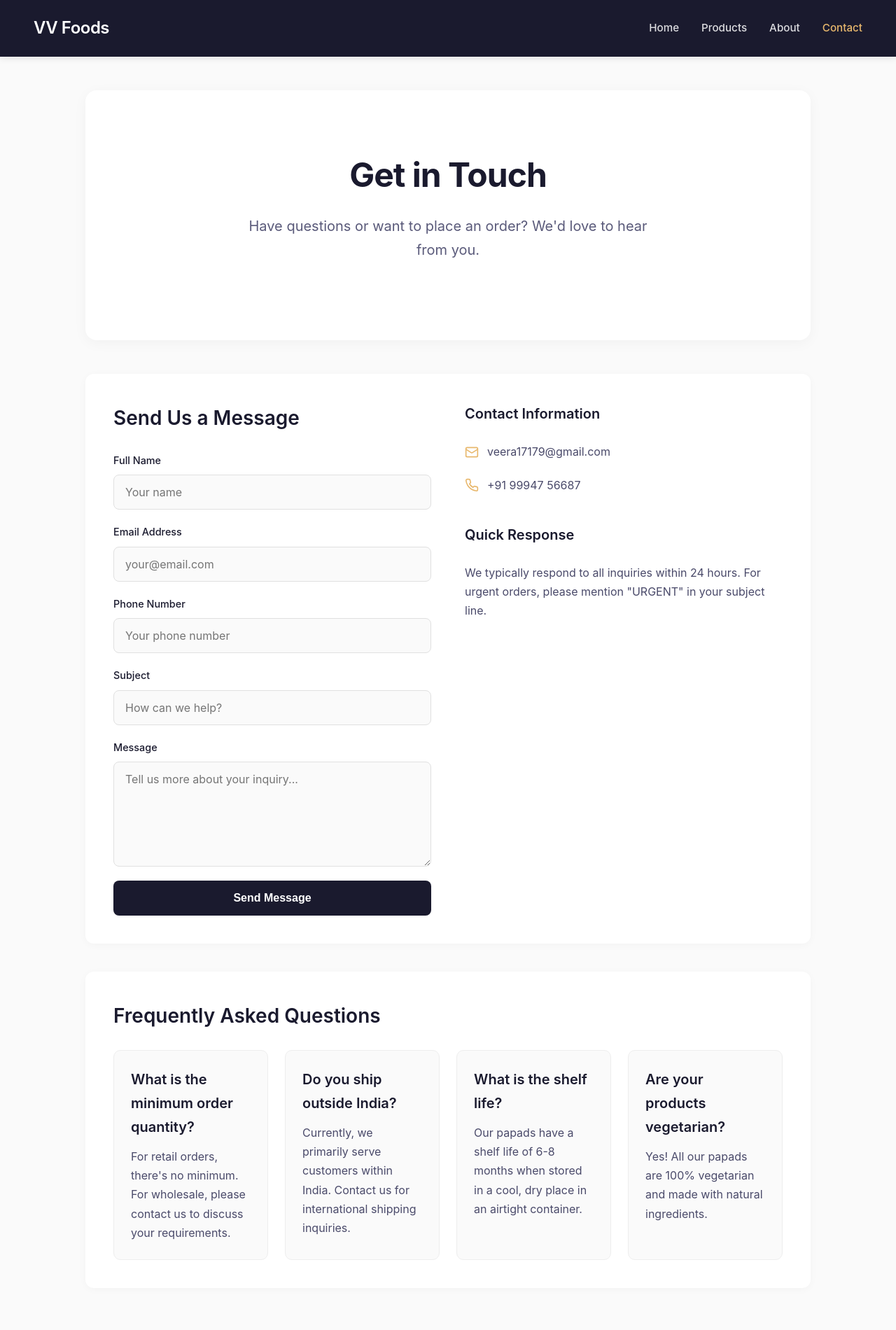
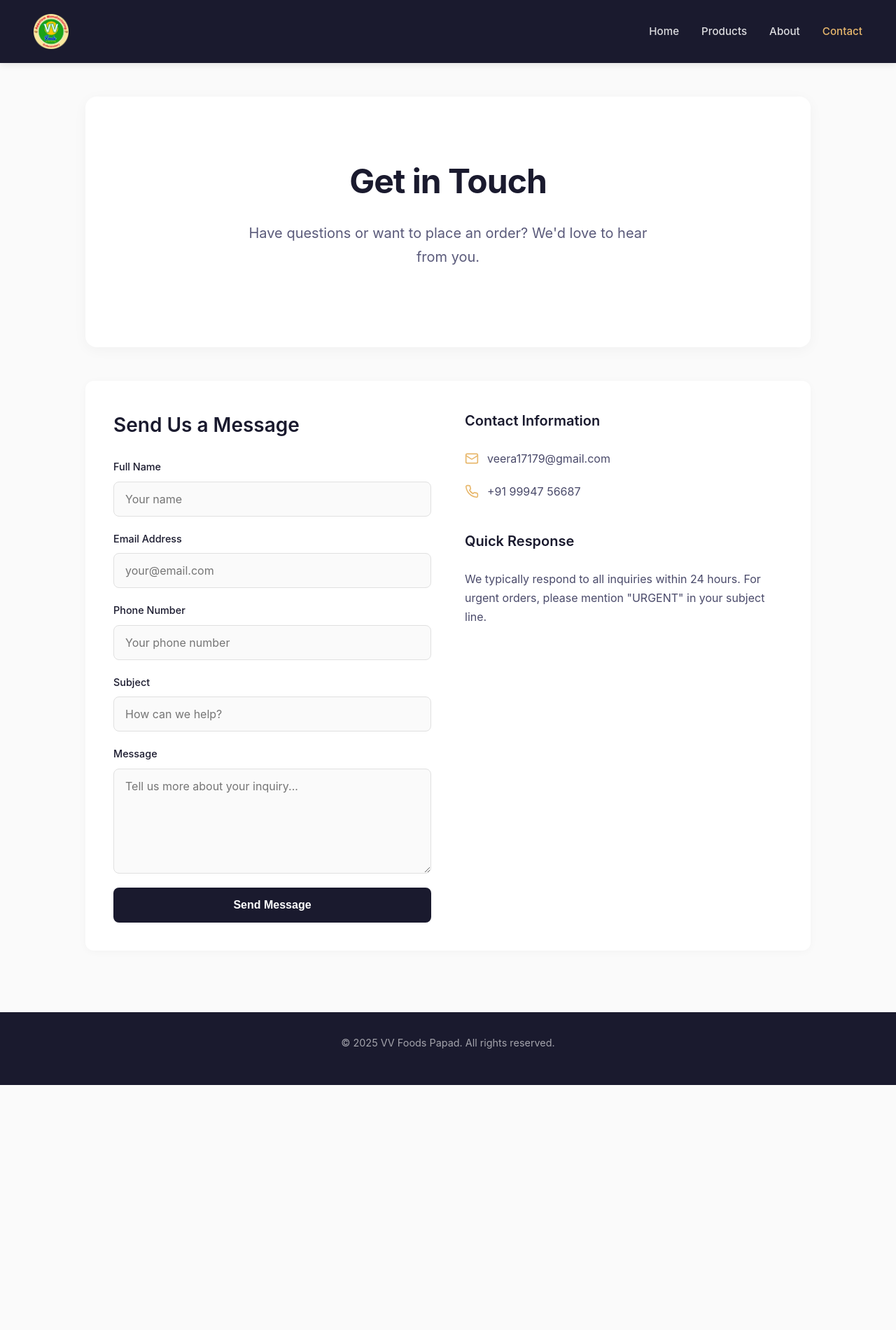
Before and after one commit to VVFoodsPapad/vvfoodspapad.github.io, a website: page contact.html in a window 1280 px wide. Shown: the top 1900 px of the page at 70% size. After the commit the page ends 1550 px from the top, so only its background shows below. Drawn offline with Linux system fonts and the light colour scheme.

Commit message:
Add logo to navbar and homepage, remove FAQ from contact

```diff
--- a/contact.html
+++ b/contact.html
@@ -8,7 +8,9 @@
 </head>
 <body>
     <header>
-        <h1>VV Foods</h1>
+        <a href="index.html" class="logo">
+            <img src="VVFoodsPapadlogo.png" alt="VV Foods Logo">
+        </a>
         <nav>
             <a href="index.html">Home</a>
             <a href="products.html">Products</a>
@@ -82,27 +84,7 @@
             </div>
         </section>
 
-        <section>
-            <h2>Frequently Asked Questions</h2>
-            <div class="values-grid">
-                <div class="value-item">
-                    <h3>What is the minimum order quantity?</h3>
-                    <p class="mb-0">For retail orders, there's no minimum. For wholesale, please contact us to discuss your requirements.</p>
-                </div>
-                <div class="value-item">
-                    <h3>Do you ship outside India?</h3>
-                    <p class="mb-0">Currently, we primarily serve customers within India. Contact us for international shipping inquiries.</p>
-                </div>
-                <div class="value-item">
-                    <h3>What is the shelf life?</h3>
-                    <p class="mb-0">Our papads have a shelf life of 6-8 months when stored in a cool, dry place in an airtight container.</p>
-                </div>
-                <div class="value-item">
-                    <h3>Are your products vegetarian?</h3>
-                    <p class="mb-0">Yes! All our papads are 100% vegetarian and made with natural ingredients.</p>
-                </div>
-            </div>
-        </section>
+
     </main>
 
     <footer>
--- a/styles.css
+++ b/styles.css
@@ -29,6 +29,16 @@ header h1 {
     font-size: 1.5rem;
     font-weight: 600;
     letter-spacing: -0.5px;
+}
+
+header .logo {
+    display: flex;
+    align-items: center;
+}
+
+header .logo img {
+    height: 50px;
+    width: auto;
 }
 
 nav {
@@ -69,6 +79,13 @@ main {
     border-radius: 16px;
     margin-bottom: 3rem;
     box-shadow: 0 4px 20px rgba(0,0,0,0.04);
+}
+
+.hero-logo {
+    max-width: 200px;
+    height: auto;
+    margin-bottom: 2rem;
+    border-radius: 12px;
 }
 
 .hero h2 {
```
Also changed, not shown: about.html (+3 -1 lines), index.html (+4 -1 lines), products.html (+3 -1 lines), VVFoodsPapadlogo.png (added).
